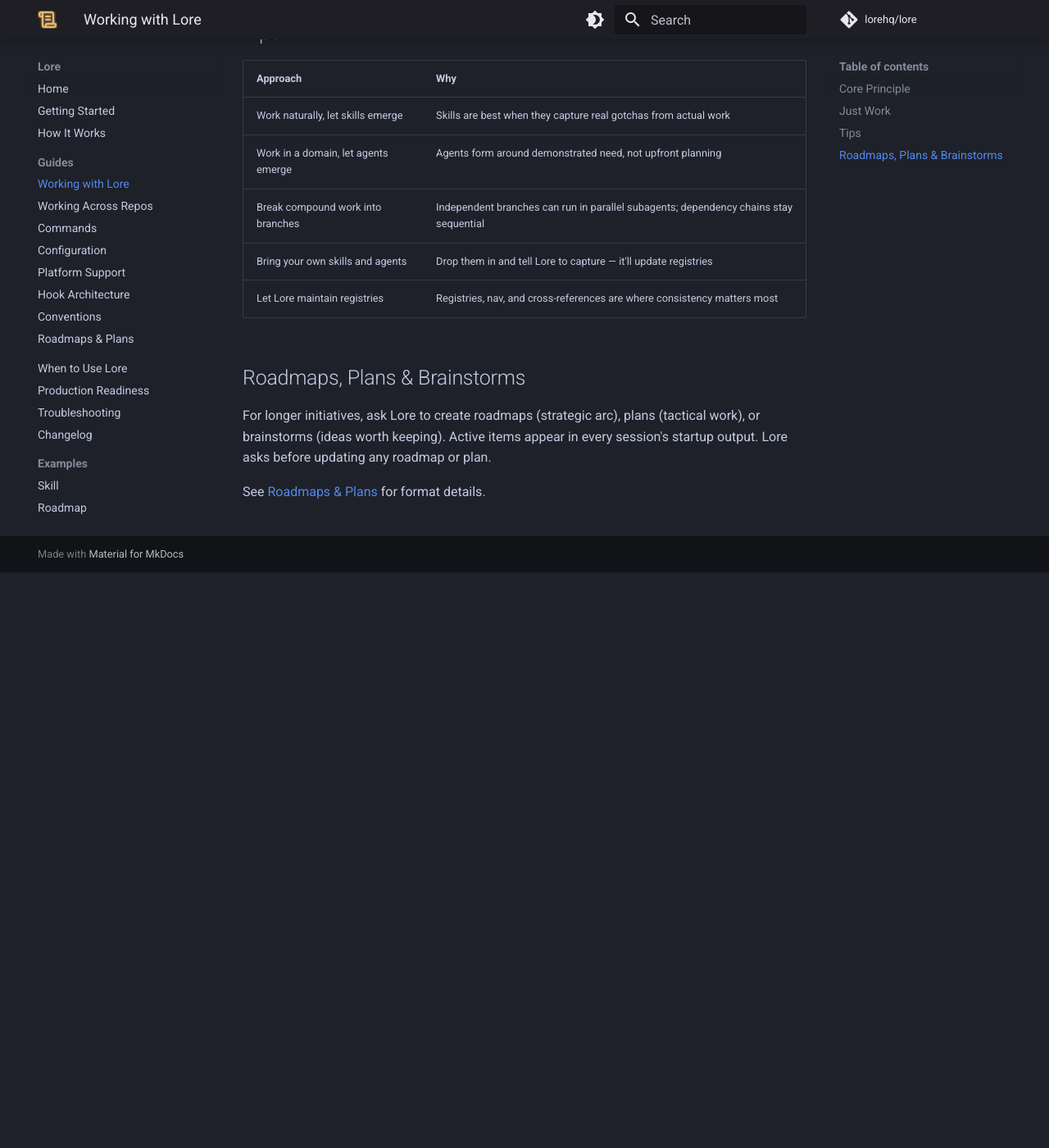
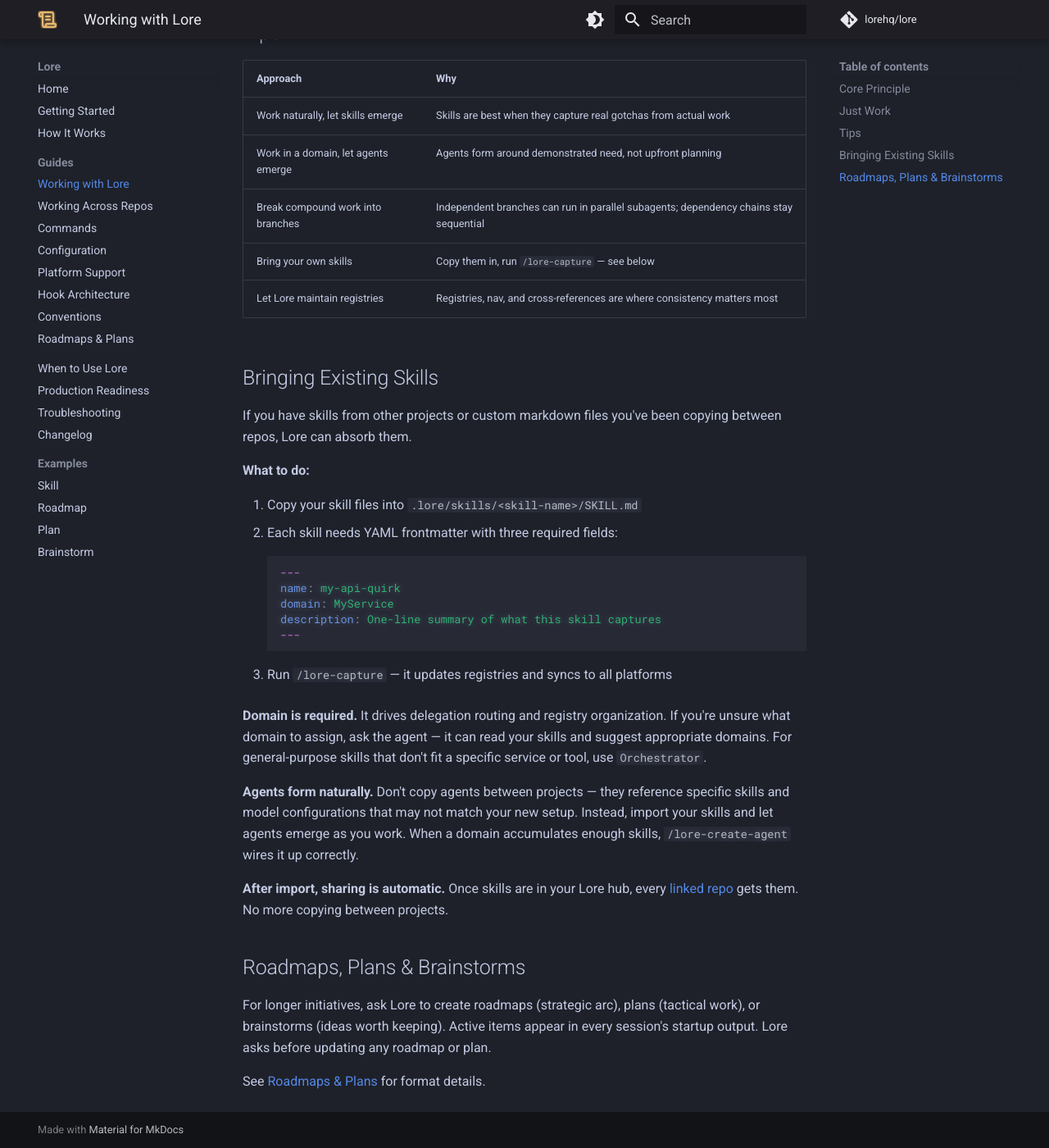
Before and after one commit to lorehq/lore-docs, an MkDocs documentation site: the page built from docs/guides/interaction.md, in a window 1280 px wide and 1400 px high, scrolled down 702 px. Shown: the whole window at 82% size. Built offline with MkDocs 1.6.1 and Material for MkDocs 9.7.7, drawn with Linux system fonts in a browser that asks for light colours; comment, search, counter and statistics services are not loaded.

Commit message:
Add skill import onboarding section to interaction guide
Covers bringing existing skills into Lore: frontmatter requirements,
domain assignment, why agents shouldn't be copied, and how the hub
model eliminates future copying.

Co-Authored-By: Claude Opus 4.6 <noreply@anthropic.com>

````diff
--- a/docs/guides/interaction.md
+++ b/docs/guides/interaction.md
@@ -26,8 +26,33 @@ Skills and agents emerge from demonstrated need, not upfront planning.
 | Work naturally, let skills emerge | Skills are best when they capture real gotchas from actual work |
 | Work in a domain, let agents emerge | Agents form around demonstrated need, not upfront planning |
 | Break compound work into branches | Independent branches can run in parallel subagents; dependency chains stay sequential |
-| Bring your own skills and agents | Drop them in and tell Lore to capture — it'll update registries |
+| Bring your own skills | Copy them in, run `/lore-capture` — see below |
 | Let Lore maintain registries | Registries, nav, and cross-references are where consistency matters most |
+
+## Bringing Existing Skills
+
+If you have skills from other projects or custom markdown files you've been copying between repos, Lore can absorb them.
+
+**What to do:**
+
+1. Copy your skill files into `.lore/skills/<skill-name>/SKILL.md`
+2. Each skill needs YAML frontmatter with three required fields:
+
+    ```yaml
+    ---
+    name: my-api-quirk
+    domain: MyService
+    description: One-line summary of what this skill captures
+    ---
+    ```
+
+3. Run `/lore-capture` — it updates registries and syncs to all platforms
+
+**Domain is required.** It drives delegation routing and registry organization. If you're unsure what domain to assign, ask the agent — it can read your skills and suggest appropriate domains. For general-purpose skills that don't fit a specific service or tool, use `Orchestrator`.
+
+**Agents form naturally.** Don't copy agents between projects — they reference specific skills and model configurations that may not match your new setup. Instead, import your skills and let agents emerge as you work. When a domain accumulates enough skills, `/lore-create-agent` wires it up correctly.
+
+**After import, sharing is automatic.** Once skills are in your Lore hub, every [linked repo](cross-repo-workflow.md#ide-workflow-lore-link) gets them. No more copying between projects.
 
 ## Roadmaps, Plans & Brainstorms
 
````
